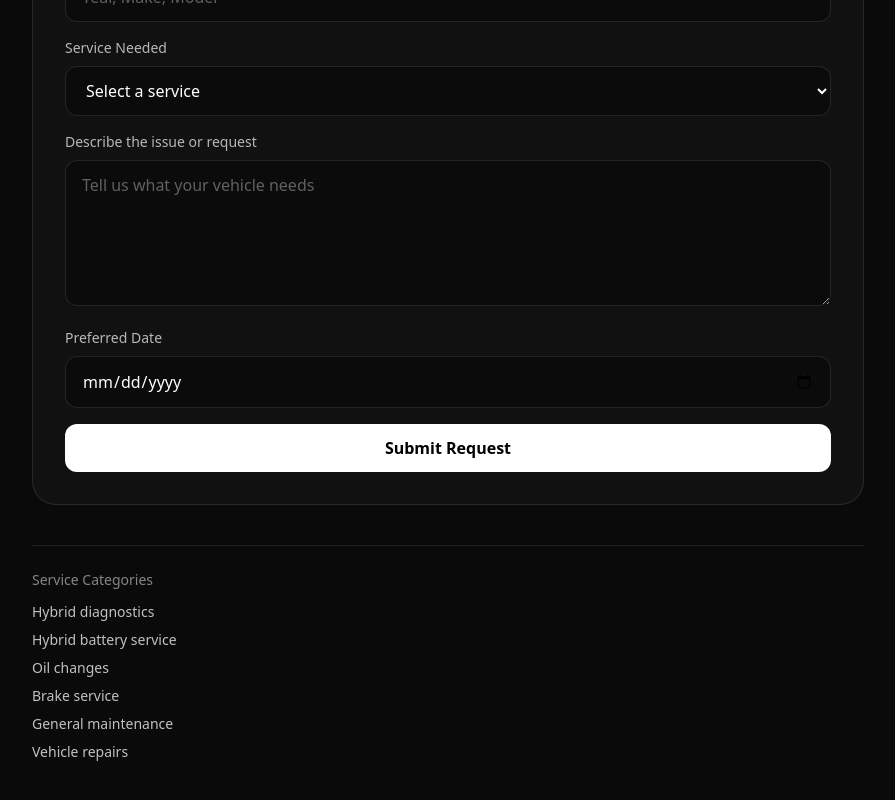
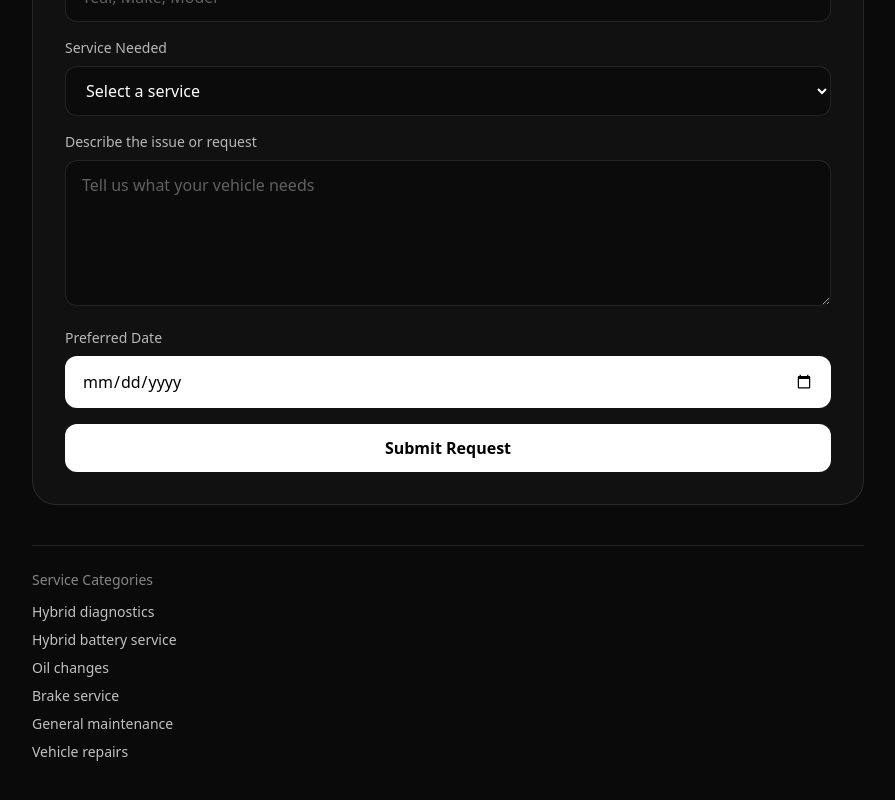
Before and after one commit to availablehybrid1/available-hybrid-site1, a Next.js app: page /service in a window 1280 px wide. Shown: the part 812-1612 px from the top of the page, without its empty margins (192-1087 px from the left). Built offline with nearby package versions, Linux system fonts and the light colour scheme.

Commit message:
Update service.tsx

```diff
--- a/pages/service.tsx
+++ b/pages/service.tsx
@@ -366,8 +366,7 @@ export default function ServicePage() {
     type="date"
     required
     min={new Date().toISOString().split("T")[0]}
-    className="w-full rounded-xl border border-white/10 bg-black/30 px-4 py-3 text-white outline-none focus:border-white/30"
-  />
+className="w-full rounded-xl border border-white/10 bg-white text-black px-4 py-3 outline-none"  />
 </div>
               <button
                 type="submit"
```
